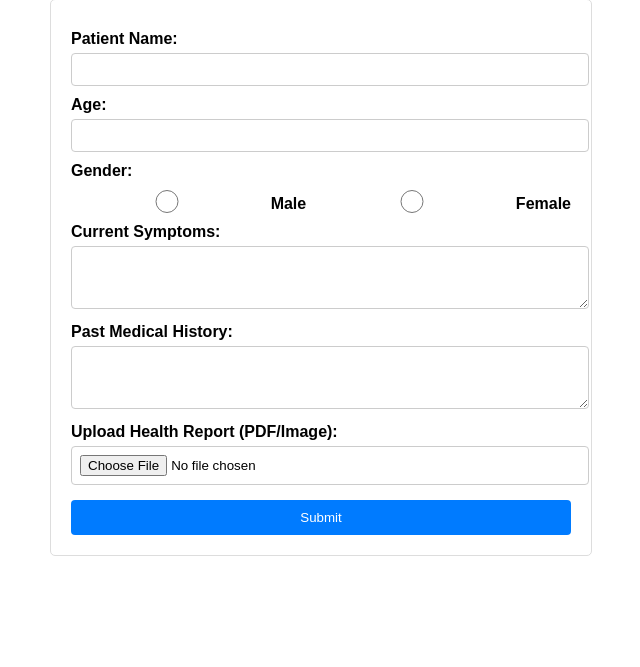
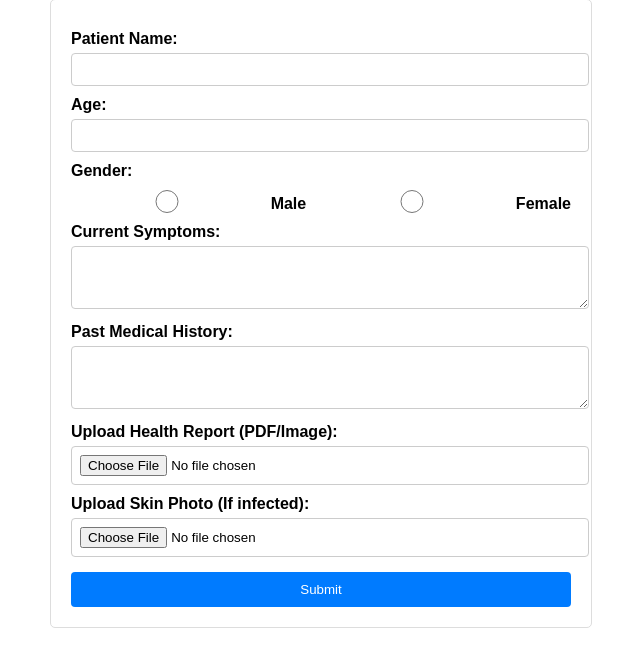
Before and after one commit to alien-cyber/agent, a FastAPI app: page / in a window 1280 px wide. Shown: the part 69-736 px from the top of the page, without its empty margins (319-959 px from the left). Run offline with FastAPI, Linux system fonts and the light colour scheme.

Commit message:
task 1 mvp

```diff
--- a/backend/main.py
+++ b/backend/main.py
@@ -4,11 +4,14 @@ from fastapi.staticfiles import StaticFiles
 from pathlib import Path
 from dotenv import load_dotenv
 import os
-from openai import OpenAI
+import io
+
 from pymongo import MongoClient
 from pdf2image import convert_from_bytes
+import torch
+from PIL import Image
+import torchvision.transforms as T
 
-import os
 from openai import OpenAI
 import easyocr
 
@@ -28,7 +31,9 @@ client = OpenAI(
     base_url="https://api.studio.nebius.ai/v1/",
     api_key=os.environ.get("NEBIUS_API"),
 )
-def get_completion(symptoms, history, file_info):
+def get_completion(symptoms, history, file_info, result):
+    if result:
+        symptoms += f"Skin condition: {result}. "
     if file_info:
         symptoms +=f"Medical report: {file_info}"
     prompt = f"""You are a doctor. A patient comes to you with the following symptoms: {symptoms}.
@@ -46,7 +51,21 @@ def get_completion(symptoms, history, file_info):
 
 
 
+model = torch.load('./skin-model-pokemon.pt', map_location=torch.device('cpu'), weights_only=False)
+device = torch.device('cpu')
+model.to(device)
 
+
+
+classes = ['acanthosis-nigricans',
+                'acne',
+                'acne-scars',
+                'alopecia-areata',
+                'dry',
+                'melasma',
+                'oily',
+                'vitiligo',
+                'warts']
 
 app = FastAPI()
 
@@ -67,7 +86,9 @@ async def process_form(
     gender: str = Form(...),
     symptoms: str = Form(...),
     history: str = Form(...),
-    file: UploadFile = File(None)
+    file: UploadFile = File(None),
+    photo: UploadFile = File(None)
+
 ):
     data = {
         "name": name,
@@ -75,14 +96,20 @@ async def process_form(
         "gender": gender,
         "symptoms": symptoms,
         "history": history,
-        "file_name": file.filename if file else "No file uploaded"
+        "file_bytes": file.filename if file else "No file uploaded",
+        "photo": photo.filename if photo else "No photo uploaded"
+
     }
 
     # Process the file (if uploaded)
-    # if file:
-    #     file_path = f"uploads/{file.filename}"
-    #     with open(file_path, "wb") as f:
-    #         f.write(await file.read())
+    if file:
+        file_path = f"uploads/{file.filename}"
+        with open(file_path, "wb") as f:
+            f.write(await file.read())
+    if photo:
+        photo_path = f"uploads/{photo.filename}"
+        with open(photo_path, "wb") as f:
+            f.write(await photo.read())
 
     if file:
         content_type = file.content_type
@@ -106,10 +133,25 @@ async def process_form(
         else:
             file_info = None
     print(file_info)
+    if photo:
+
+        image_bytes = await photo.read()
+
+        # Convert to PIL image
+        img = Image.open(io.BytesIO(image_bytes)).convert("RGB")
+
+        # Get the transforms
+        tr = get_transforms()
+
+        # Process image without saving to disk
+        result = predict(model, img, tr, classes)
+    else:
+        result = None
+    print(result,photo.filename)
 
 
 
-    output = get_completion(symptoms, history,file_info)
+    output = get_completion(symptoms, history,file_info, result)
     disease = firstindex(output, "disease:")
     home_treatment = firstindex(output, "Home_treatment:")
     to_avoid = firstindex(output, "TO_AVOID:")
@@ -120,8 +162,10 @@ async def process_form(
     data["to_avoid"] = output[to_avoid+9:doctor_to_consult]
     data["doctor_to_consult"] = output[doctor_to_consult+18:]
 
-    result = collection.insert_one(data)
-    data["_id"] = str(result.inserted_id)
+
+#   THE BELOW IS MONGODB STORAGE CODE
+    # result = collection.insert_one(data)
+    # data["_id"] = str(result.inserted_id)
 
 
 
@@ -172,3 +216,16 @@ def firstindex(haystack: str, needle: str) -> int:
                     i += 1
 
         return -1
+
+
+def predict(model, img, tr, classes):
+    img_tensor = tr(img)
+    out = model(img_tensor.unsqueeze(0))
+    pred, idx = torch.max(out, 1)
+    return classes[idx]
+
+def get_transforms():
+    transform = []
+    transform.append(T.Resize((512, 512)))
+    transform.append(T.ToTensor())
+    return T.Compose(transform)
--- a/backend/templates/index.html
+++ b/backend/templates/index.html
@@ -41,8 +41,12 @@
         <label for="file">Upload Health Report (PDF/Image):</label>
         <input type="file" id="file" name="file" accept=".pdf, .jpg, .png">
 
+        <label for="photo">Upload Skin Photo (If infected):</label>
+        <input type="file" id="photo" name="photo" accept=".jpg, .png,. jpeg">
+
         <button type="submit">Submit</button>
     </form>
 
+
 </body>
 </html>
```
Also changed, not shown: 2 other files.
